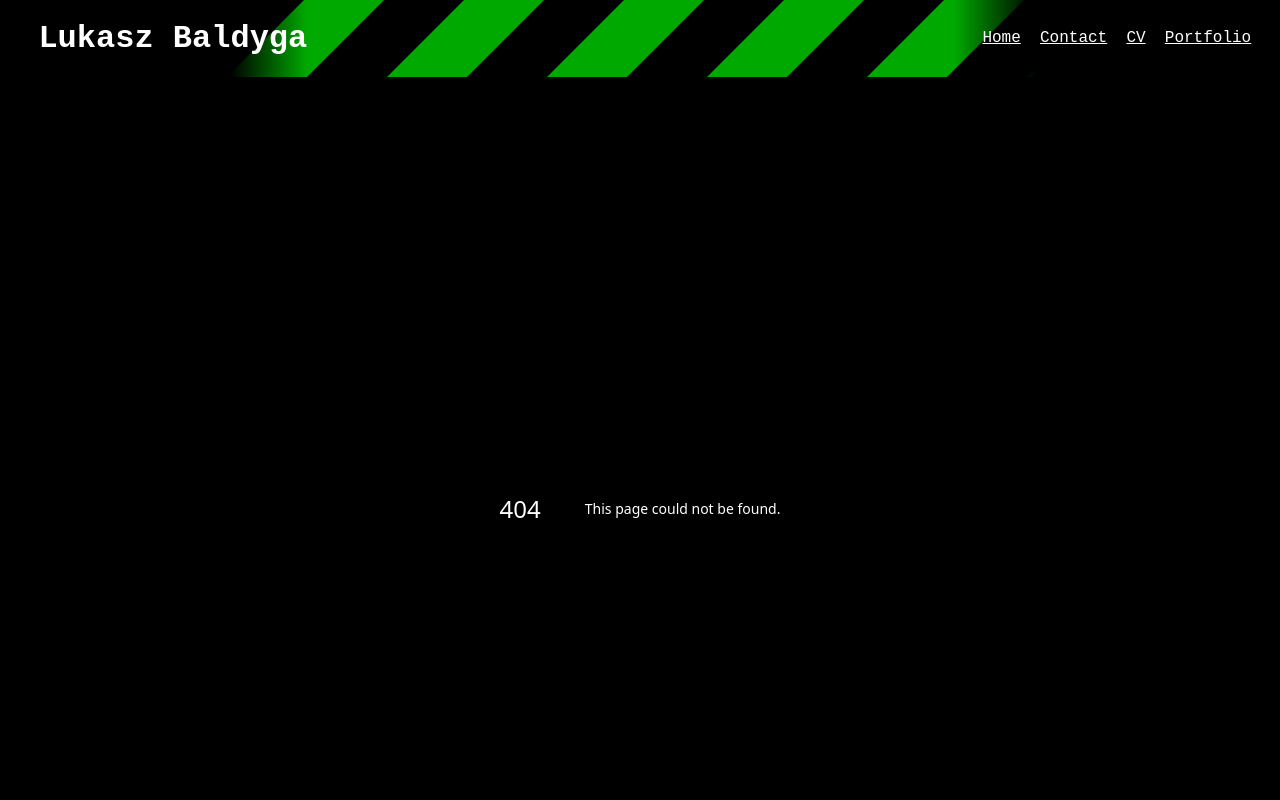
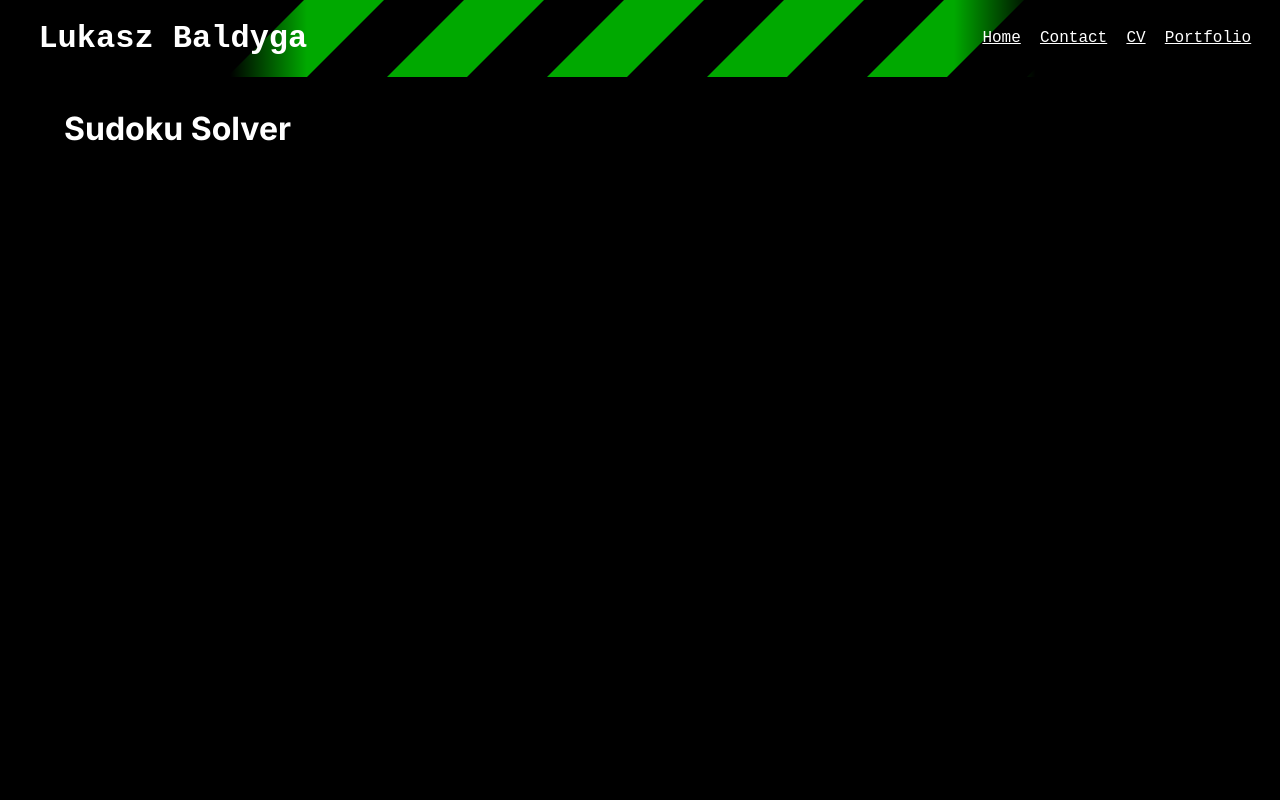
Before and after one commit to Rijndael1998/Website-Neo, a Next.js app: page /fun/sudoku in a window 1280 px wide. Before the commit this address had no page. Shown: the top 800 px of the page. Built offline with nearby package versions, Linux system fonts and the light colour scheme.

Commit message:
Added sudoku page

```diff
--- a/src/app/fun/content.tsx
+++ b/src/app/fun/content.tsx
@@ -36,7 +36,7 @@
             title: "Sudoku Solver",
             desc: "I have made a Sudoku solver. The brute-force Backtracking algorithm is the major solving algorithm in this Sudoku solver with a supporting algorithm that helps remove singles from the graph.",
             isDemo: false,
-            url: preURL + "",
+            url: preURL + "sudoku",
             image: imageFolder + "sudoku_solver.png",
         },
         {
--- /dev/null
+++ b/src/app/fun/sudoku/page.tsx
@@ -0,0 +1,5 @@
+export default function Sudoku() {
+    return <>
+        <h1>Sudoku Solver</h1>
+    </>
+}
```
